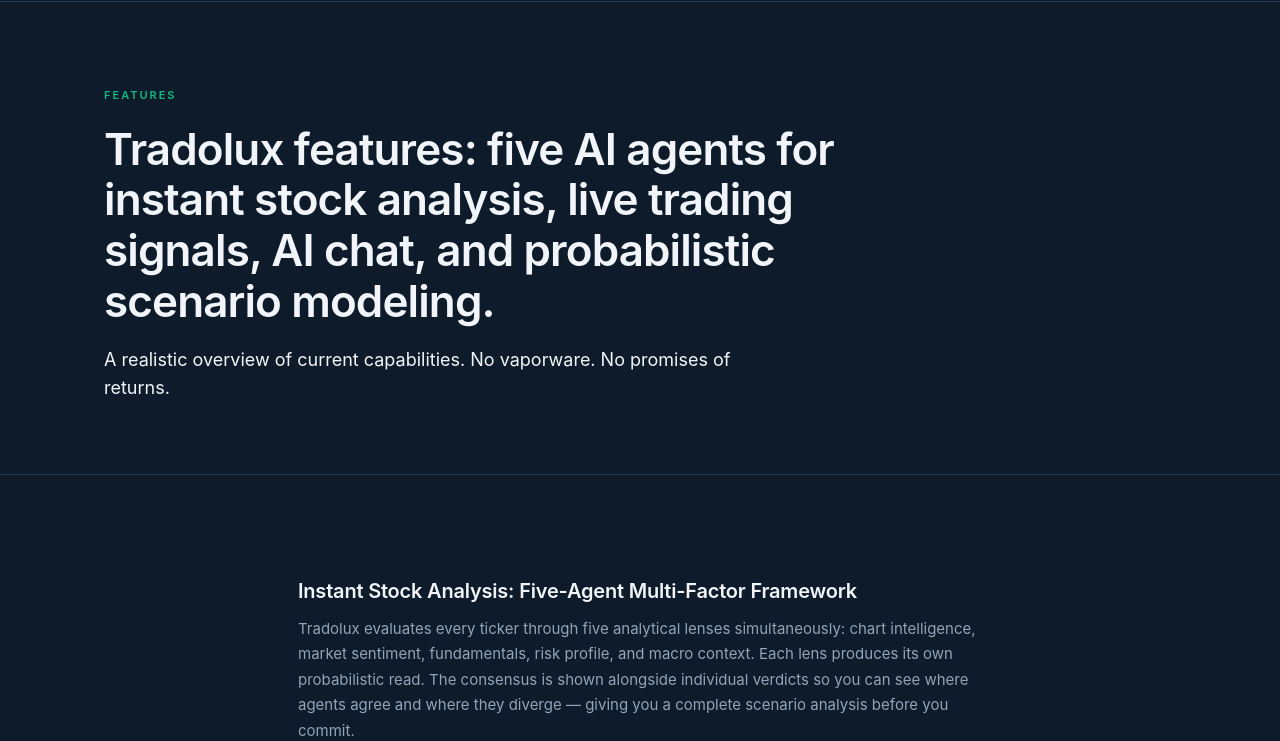
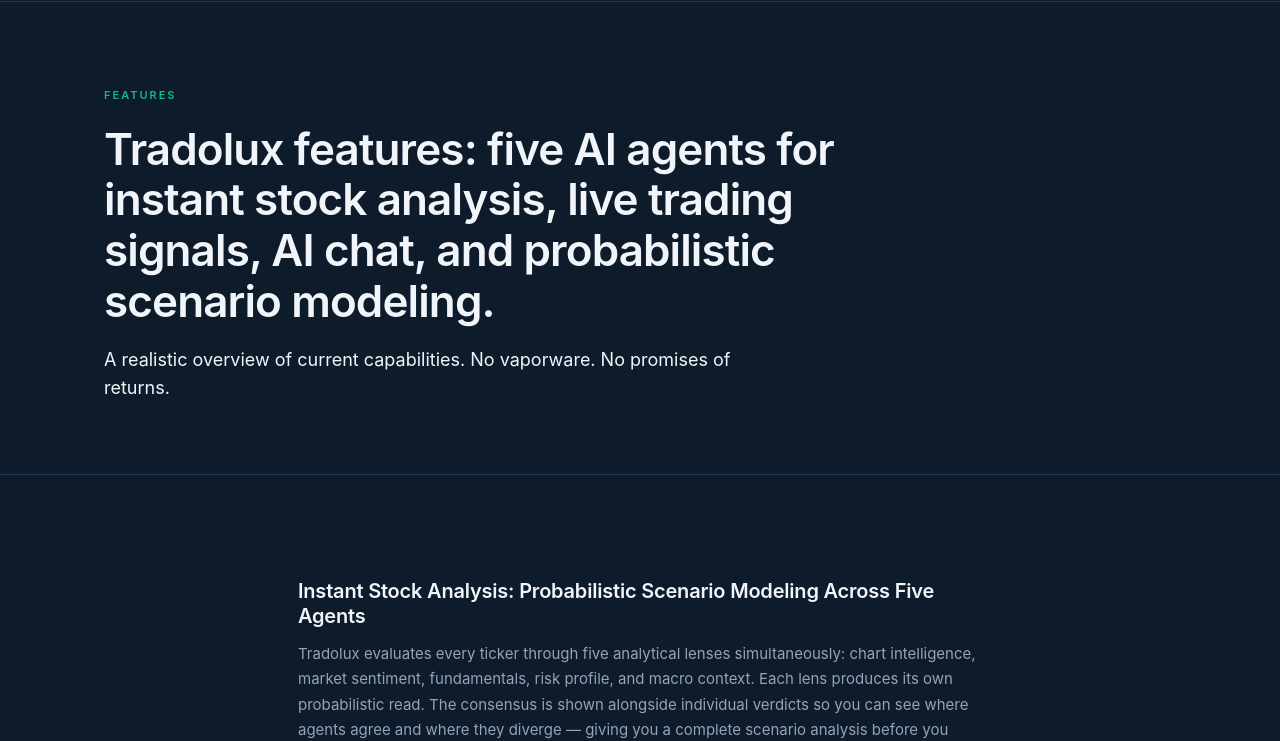
Before and after one commit to hpierre00/apex-trading, a browser extension: page features.html in a window 1280 px wide. Shown: the part 65-806 px from the top of the page. Drawn offline with Linux system fonts and the light colour scheme.

Commit message:
[Cultivai] 2026-07-13: copy in features.html

```diff
--- a/features.html
+++ b/features.html
@@ -44,7 +44,7 @@
   <div class="container" style="max-width:780px;">
     <div class="article" style="padding-top:0;">
 
-      <h2>Instant Stock Analysis: Five-Agent Multi-Factor Framework</h2>
+      <h2>Instant Stock Analysis: Probabilistic Scenario Modeling Across Five Agents</h2>
       <p>
         Tradolux evaluates every ticker through five analytical lenses simultaneously: chart intelligence,
         market sentiment, fundamentals, risk profile, and macro context. Each lens produces its own
```
